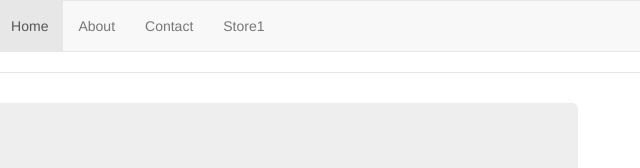
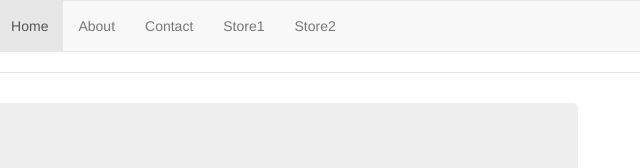
Before and after one commit to AnaSerafimoska/AngularStoreProject, a website: page app/index.html in a window 1280 px wide. Shown: the top 168 px of the page, 412-1052 px from the left. Drawn offline with nearby package versions, Linux system fonts and the light colour scheme; some packages are replaced by stand-ins of ours; files that its build step writes are made by us from their sources.

Commit message:
commit 2
add store tag

```diff
--- a/app/index.html
+++ b/app/index.html
@@ -43,6 +43,7 @@
               <li><a ng-href="#/about">About</a></li>
               <li><a ng-href="#/">Contact</a></li>
               <li><a ng-href="#/">Store1</a></li>
+              <li><a ng-href="#/">Store2</a></li>
             </ul>
           </div>
         </div>
```
